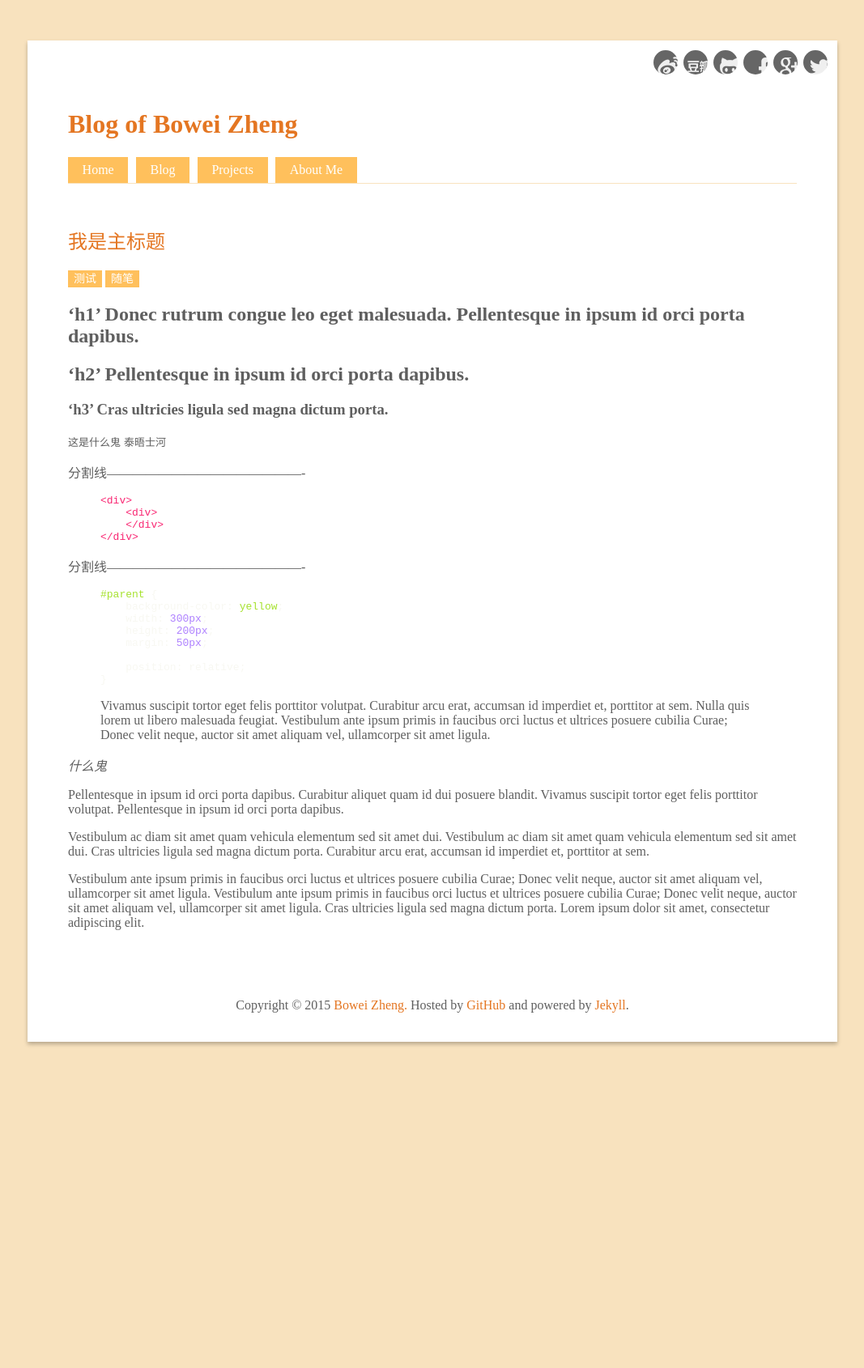
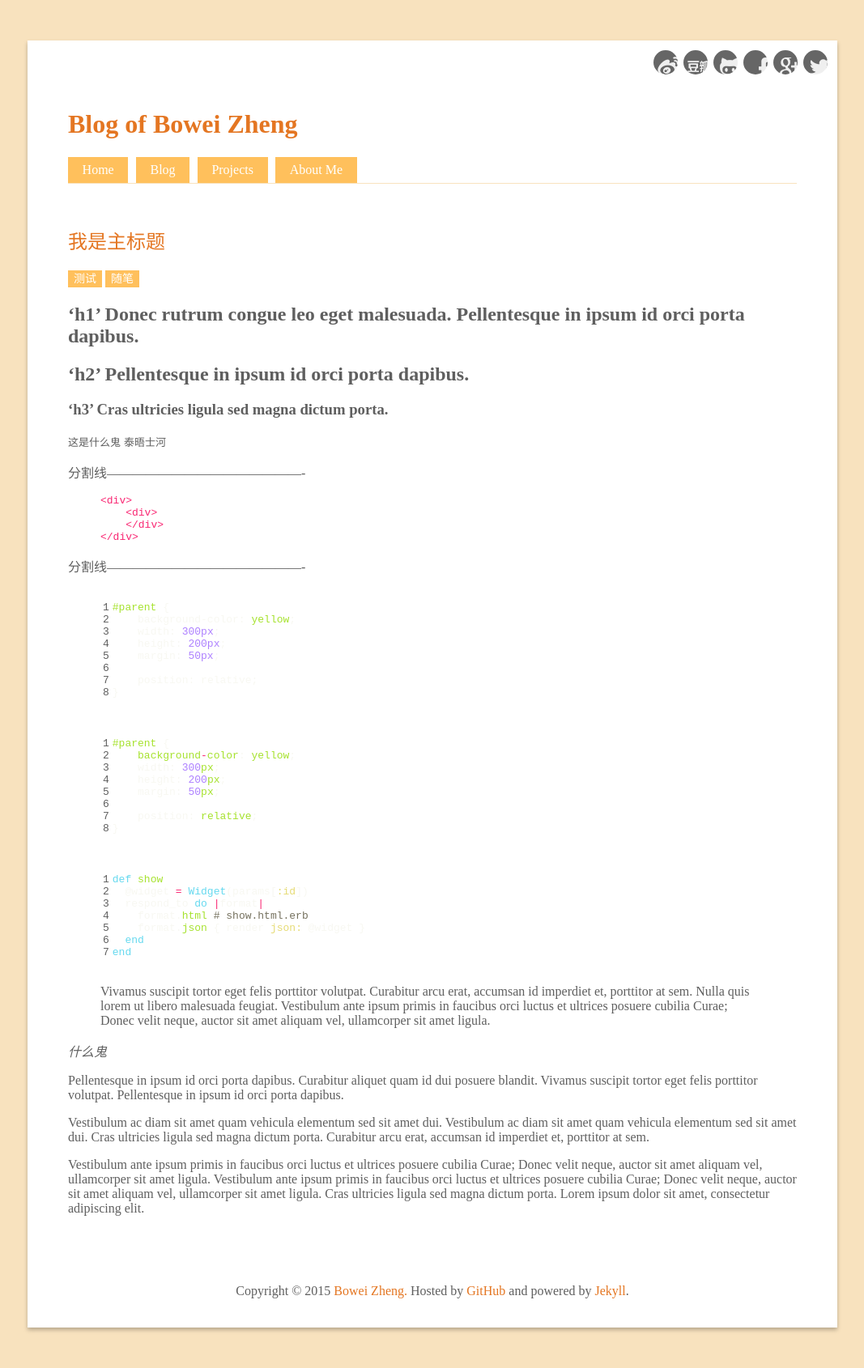
Before and after one commit to wynn719/blog, a Jekyll site: the page built from _posts/2012-08-25-hello-world.md, in a window 1280 px wide. Shown: the whole page at 81% size, without its empty margins (106-1173 px from the left). Built offline with Jekyll 4.4.1, drawn with Linux system fonts in a browser that asks for light colours; comment, search, counter and statistics services are not loaded; before the commit the page ends 1337 px from its top, so only the background shows below that.

Commit message:
add pygments.css

```diff
--- a/_posts/2012-08-25-hello-world.md
+++ b/_posts/2012-08-25-hello-world.md
@@ -33,7 +33,7 @@
 
 分割线----------------------------------------------
 
-{% highlight css %}
+{% highlight css linenos%}
 #parent {
     background-color: yellow;
     width: 300px;
@@ -42,6 +42,27 @@
 
     position: relative;
 }
+{% endhighlight %}
+
+{% highlight javascript linenos%}
+#parent {
+    background-color: yellow;
+    width: 300px;
+    height: 200px;
+    margin: 50px;
+
+    position: relative;
+}
+{% endhighlight %}
+
+{% highlight ruby linenos%}
+def show
+  @widget = Widget(params[:id])
+  respond_to do |format|
+    format.html # show.html.erb
+    format.json { render json: @widget }
+  end
+end
 {% endhighlight %}
 
 > Vivamus suscipit tortor eget felis porttitor volutpat. Curabitur arcu erat, accumsan id imperdiet et, porttitor at sem. Nulla quis lorem ut libero malesuada feugiat. Vestibulum ante ipsum primis in faucibus orci luctus et ultrices posuere cubilia Curae; Donec velit neque, auctor sit amet aliquam vel, ullamcorper sit amet ligula.
```
